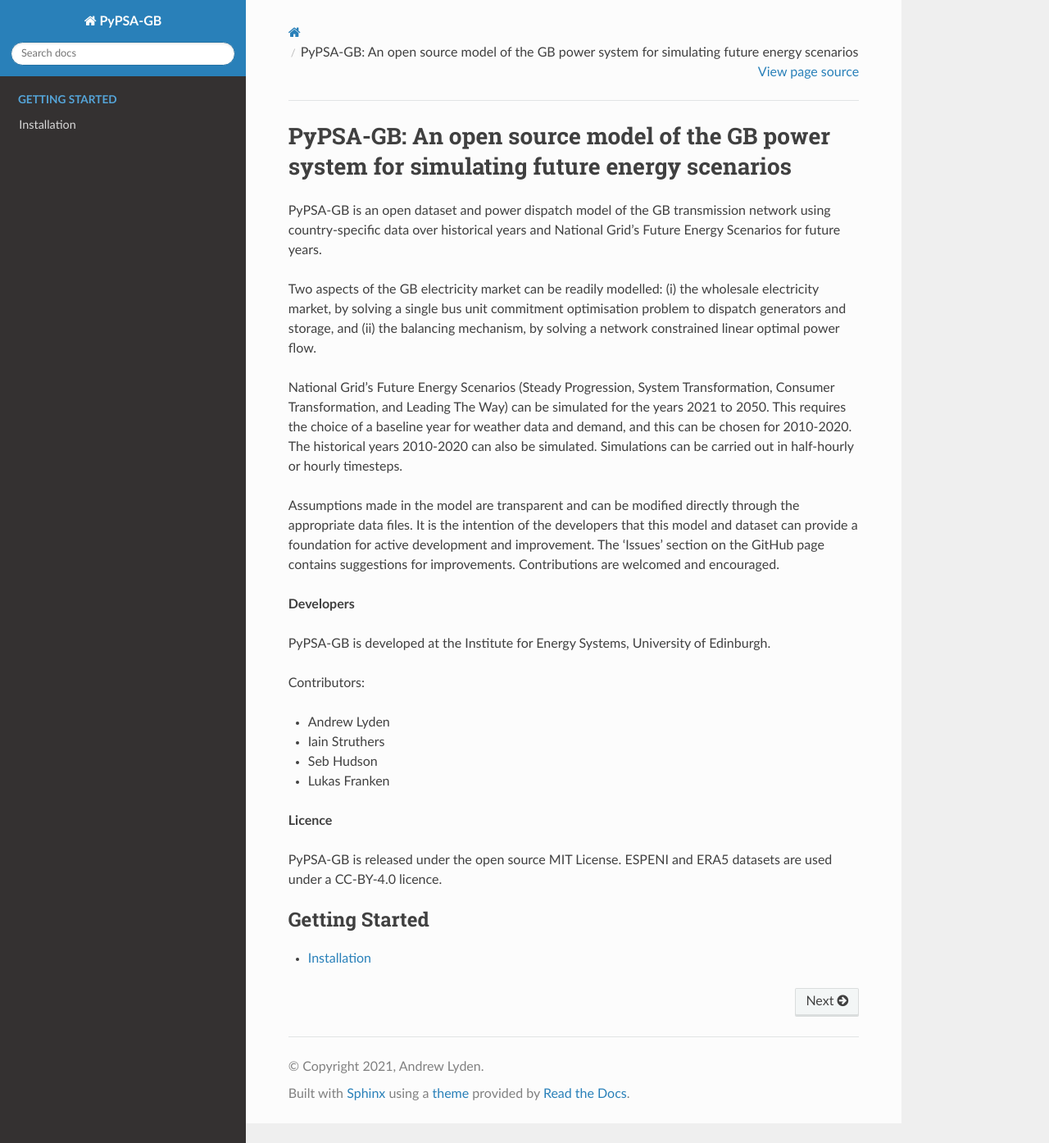
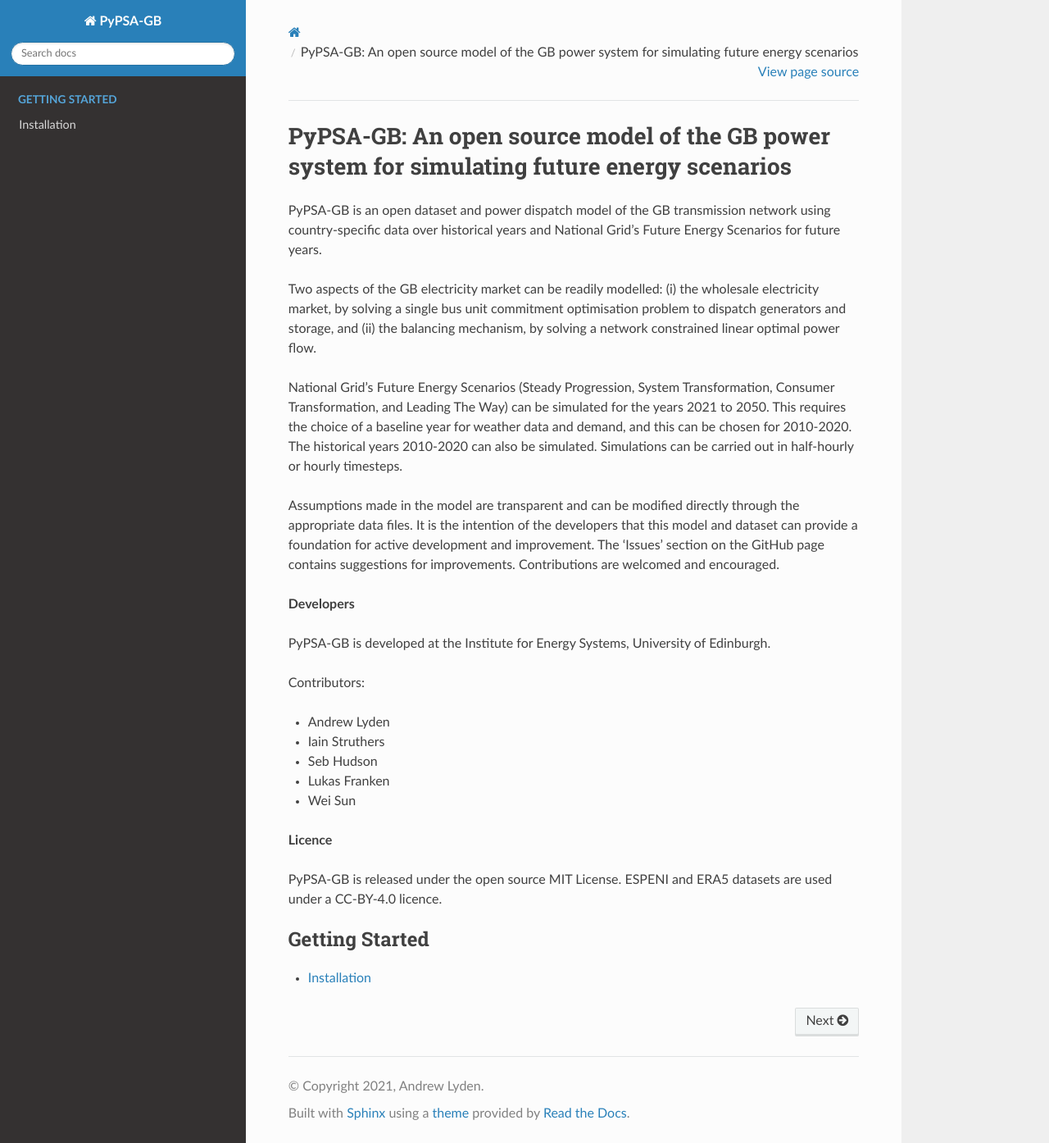
Before and after one commit to marta-uoe/PyPSA-GB-datacentres, a Sphinx documentation site: the page built from docs/source/index.rst, in a window 1280 px wide and 1394 px high. Shown: the whole window at 82% size. Built offline with Sphinx 7.4.7 and the Read the Docs theme 2.0.0, drawn with Linux system fonts in a browser that asks for light colours; pages that are not in the unit, such as notebooks, are missing from menus.

Commit message:
Update
update contributors list

```diff
--- a/docs/source/index.rst
+++ b/docs/source/index.rst
@@ -24,6 +24,7 @@ Contributors:
 - Iain Struthers
 - Seb Hudson
 - Lukas Franken
+- Wei Sun
 
 **Licence**
 
```
